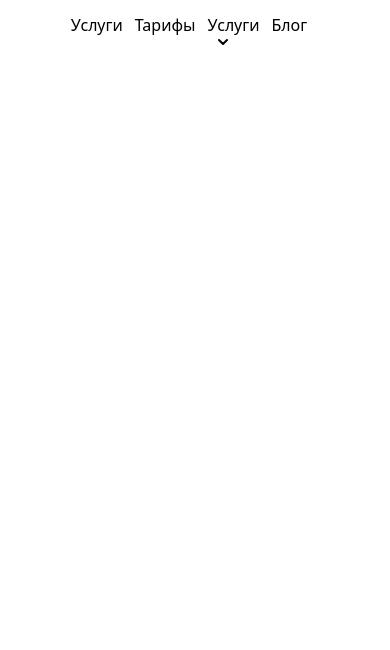
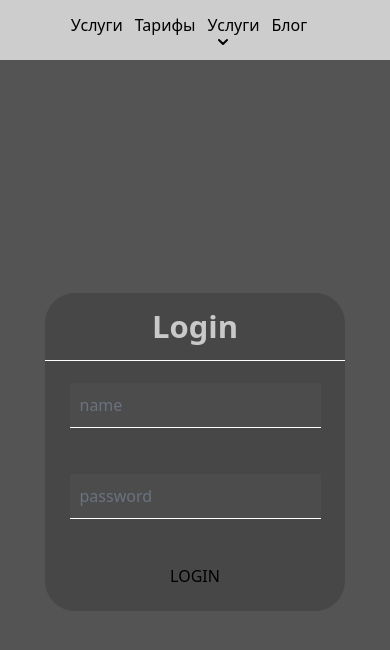
Before and after one commit to markeltskhadadze/vue-todo, a Nuxt app: page /login in a window 390 px wide. Shown: the top 650 px of the page. Built offline with nearby package versions, Linux system fonts and the light colour scheme; what nuxt-storage would draw is missing.

Commit message:
added some admin pages

```diff
--- /dev/null
+++ b/components/admin/DashboardAdmin.vue
@@ -0,0 +1,5 @@
+<template>
+  <div>
+    <h1>Dashboard</h1>
+  </div>
+</template>
--- /dev/null
+++ b/components/admin/EditReviews.vue
@@ -0,0 +1,120 @@
+<script setup lang="ts">
+  import { onMounted, computed, type Ref, ref} from 'vue'
+  import { homePageData } from '../../stores/home-page-data'
+  import { adminData } from '../../stores/admin-data'
+
+  const homeData = homePageData()
+  const admin = adminData()
+  let fullName: Ref<string> = ref('')
+  let reviewText: Ref<string> = ref('')
+
+  const getIcon = computed(() => {
+    return '/'
+  })
+
+  const getReviews = computed(() => {
+    return homeData.reviews
+  })
+
+  async function addReview () {
+    await admin.addNewReview({
+      fullName: fullName.value,
+      reviewText: reviewText.value
+    })
+  }
+
+  async function deleteThisReview (id: string) {
+    await admin.removeReview(id)
+  }
+
+  onMounted (async () => {
+    await homeData.getReviews()
+  })
+</script>
+
+<template>
+  <div id="defaultModal" tabindex="-1" aria-hidden="true" class="fixed top-0 left-0 right-0 z-50 hidden w-full p-4 overflow-x-hidden overflow-y-auto md:inset-0 h-[calc(100%-1rem)] max-h-full">
+    <div class="relative w-full max-w-2xl max-h-full">
+      <div class="relative bg-white rounded-lg shadow dark:bg-gray-700 modal-wrapper">
+        <div class="flex items-start justify-between p-4 border-b rounded-t dark:border-gray-600">
+          <h3 class="text-xl font-semibold text-gray-900 dark:text-white">
+            ADD NEW USER
+          </h3>
+          <button type="button" class="text-gray-400 bg-transparent hover:bg-gray-200 hover:text-gray-900 rounded-lg text-sm w-8 h-8 ml-auto inline-flex justify-center items-center dark:hover:bg-gray-600 dark:hover:text-white" data-modal-hide="defaultModal">
+            <svg class="w-3 h-3" aria-hidden="true" xmlns="http://www.w3.org/2000/svg" fill="none" viewBox="0 0 14 14">
+              <path stroke="currentColor" stroke-linecap="round" stroke-linejoin="round" stroke-width="2" d="m1 1 6 6m0 0 6 6M7 7l6-6M7 7l-6 6"/>
+            </svg>
+            <span class="sr-only">Close modal</span>
+          </button>
+        </div>
+        <div class="p-6 space-y-6 flex flex-col items-center">
+          <p class="fields-name">Full Name</p>
+          <input class="reviews-fields" v-model="fullName" />
+          <p class="fields-name">Reviews description</p>
+          <input class="reviews-fields" v-model="reviewText" />
+        </div>
+        <div class="flex items-center p-6 space-x-2 border-t border-gray-200 rounded-b dark:border-gray-600">
+          <button @click="addReview" data-modal-hide="defaultModal" type="button" class="add-review text-white focus:ring-4 focus:outline-none focus:ring-blue-300 font-medium rounded-lg text-sm px-5 py-2.5 text-center dark:bg-blue-600 dark:hover:bg-blue-700 dark:focus:ring-blue-800">Add review</button>
+          <button data-modal-hide="defaultModal" type="button" class="text-gray-500 bg-white hover:bg-gray-100 focus:ring-4 focus:outline-none focus:ring-blue-300 rounded-lg border border-gray-200 text-sm font-medium px-5 py-2.5 hover:text-gray-900 focus:z-10 dark:bg-gray-700 dark:text-gray-300 dark:border-gray-500 dark:hover:text-white dark:hover:bg-gray-600 dark:focus:ring-gray-600">Cancel</button>
+        </div>
+      </div>
+    </div>
+  </div>
+  <div class="flex flex-col gap-8">
+    <button data-modal-target="defaultModal" data-modal-toggle="defaultModal" class="add-review block text-white bg-blue-700 hover:bg-blue-800 focus:ring-4 focus:outline-none focus:ring-blue-300 font-medium rounded-lg text-sm px-5 py-2.5 text-center dark:bg-blue-600 dark:hover:bg-blue-700 dark:focus:ring-blue-800" type="button">
+      Add Review
+    </button>
+    <div v-for="(review, index) in getReviews" :key="index" class="flex gap-6 items-center review">
+      <div class="flex gap-6 items-center">
+        <img :src="getIcon + 'img_569204.png'" class="review-photo">
+        <p>{{ review.fullName }}</p>
+        <p>{{ review.reviewText }}</p>
+      </div>
+      <div>
+        <img @click="deleteThisReview(review._id)" :src="getIcon + '1345874.png'" class="delete-icon">
+      </div>
+    </div>
+  </div>
+</template>
+
+<style scoped>
+  .delete-icon {
+    max-width: 25px;
+    cursor: pointer;
+  }
+  .review-photo {
+    max-width: 50px;
+  }
+  .review {
+    border: 1px solid;
+    border-radius: 10px;
+    padding: 20px;
+    justify-content: space-between;
+  }
+  .add-review {
+    cursor: pointer;
+    background: #808080;
+    border: 1px solid #000000;
+    color: #000000;
+  }
+  .add-review:hover {
+    background: #5d5c5c;
+    border: 1px solid #000000;
+    color: #000000;
+  }
+  .modal-wrapper {
+    background: #3a3a3a;
+  }
+  h3 {
+    color: #909399;
+  }
+  .reviews-fields {
+    border-radius: 20px;
+    background: #818181;
+    color: #ffffff;
+    padding: 6px 10px;
+  }
+  .fields-name {
+    color: #909399;
+  }
+</style>
--- /dev/null
+++ b/components/admin/user/ProfileUser.vue
@@ -0,0 +1,62 @@
+<script setup lang="ts">
+  import { profile } from '../../../stores/profile'
+  import { ref, type Ref, onMounted, toRaw } from 'vue'
+
+  const userProfile = profile()
+
+  const edit = ref<boolean>(false)
+  const name: Ref<string> = ref('')
+  const password: Ref<string> = ref('')
+
+  const profileUser = ref(toRaw(userProfile.profile))
+
+  function editUser (): void {
+    edit.value ? edit.value = false : edit.value = true
+  }
+
+  async function editUserData () {
+    await userProfile.updateUser({
+      _id: profileUser.value[0]._id,
+      name: name.value,
+      password: password.value ? password.value : profileUser.value[0].password
+    })
+  }
+
+  onMounted (async () => {
+    await userProfile.getProfile()
+  })
+</script>
+
+<template>
+  <h1>Profile</h1>
+  <div class="flex items-center flex-col">
+    <div class="user-table">
+      <div v-if="!edit">
+        <div v-for="(user, index) in profileUser" :key="index">
+          <p @click="editUser" class="text-right mb-0 edit">Edit</p>
+          <p>id: {{ user._id }}</p>
+          <p>Name: {{ user.name }}</p>
+          <p>Password: *********</p>
+        </div>
+      </div>
+      <div v-if="edit">
+        <div v-for="(user, index) in profileUser" :key="index">
+          <p @click="editUser" class="text-right mb-0 edit">Close</p>
+          <input type="text" v-model="name" :placeholder=user.name>
+          <input type="text" v-model="password" placeholder="Enter new password">
+          <button @click="editUserData">Edit</button>
+        </div>
+      </div>
+    </div>
+  </div>
+</template>
+
+<style scoped>
+  .user-table {
+    border: 1px solid;
+    border-radius: 5px;
+    text-align: left;
+    padding: 15px;
+    color: #000000;
+  }
+</style>
--- /dev/null
+++ b/pages/login.vue
@@ -0,0 +1,114 @@
+<script setup lang="ts">
+  import { ref, type Ref, computed } from 'vue'
+  import { auth } from '../stores/auth'
+  // import NotificationMessage from '../notification/NotificationMessage.vue'
+
+  const authAdmin = auth()
+
+  const name: Ref<string> = ref('')
+  const password: Ref<string> = ref('')
+
+  async function submitLoginData () {
+    if (name.value && password.value) {
+      await authAdmin.login({
+        name: name.value,
+        password: password.value
+      })
+    }
+  }
+
+  const message = computed(() => {
+    return authAdmin.errorMessage
+  })
+</script>
+
+<template>
+  <div class="container-popup">
+<!--    <NotificationMessage v-if="message" />-->
+    <div class="popup-main">
+      <div>
+        <p class="popup-title">Login</p>
+      </div>
+      <div class="main-popup">
+        <input type="text"
+               placeholder="name"
+               v-model="name"
+        >
+        <input type="password"
+               placeholder="password"
+               v-model="password"
+        >
+        <div>
+          <div class="btn-edit">
+            <button
+              @click="submitLoginData"
+              size="lg"
+            >LOGIN</button>
+          </div>
+        </div>
+      </div>
+    </div>
+  </div>
+</template>
+
+<style scoped>
+  * {
+    box-sizing: border-box;
+  }
+  .popup-main {
+    width: 300px;
+    display: flex;
+    justify-content: center;
+    flex-direction: column;
+    background: #3e3e3e96;
+    border-radius: 5px;
+    position: relative;
+    border-radius: 30px;
+    margin-top: 60px;
+  }
+  .main-popup {
+    display: flex;
+    flex-direction: column;
+    align-items: center;
+    justify-content: space-around;
+    min-height: 250px;
+  }
+  .container-popup {
+    display: flex;
+    flex-direction: column;
+    align-items: center;
+    justify-content: center;
+    z-index: 1;
+    background: rgba(0,0,0,0.67059);
+    overflow: auto;
+    position: fixed;
+    bottom: 0;
+    left: 0;
+    width: 100%;
+    height: 100%;
+  }
+  input {
+    padding:10px;
+    border:0;
+    background: #4c4c4c;
+    border-bottom: 1px solid #fff;
+  }
+  input {
+    outline: 0 !important;
+  }
+  .popup-title {
+    text-align: center;
+    font-weight: bold;
+    font-size: 31px;
+    color: #c9c9c9;
+    padding: 10px;
+    border-bottom: 1px solid #fff;
+  }
+  .field {
+    color: #c9c9c9;
+  }
+  label {
+    text-align: center;
+    margin-bottom: 10px;
+  }
+</style>
```
Also changed, not shown: components/service-part/ServiceContent.vue (indentation only).
